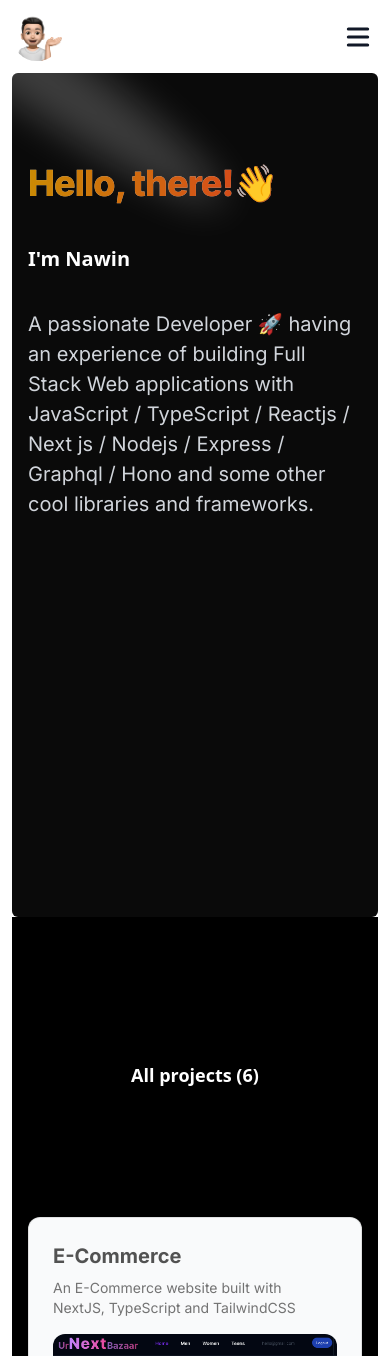
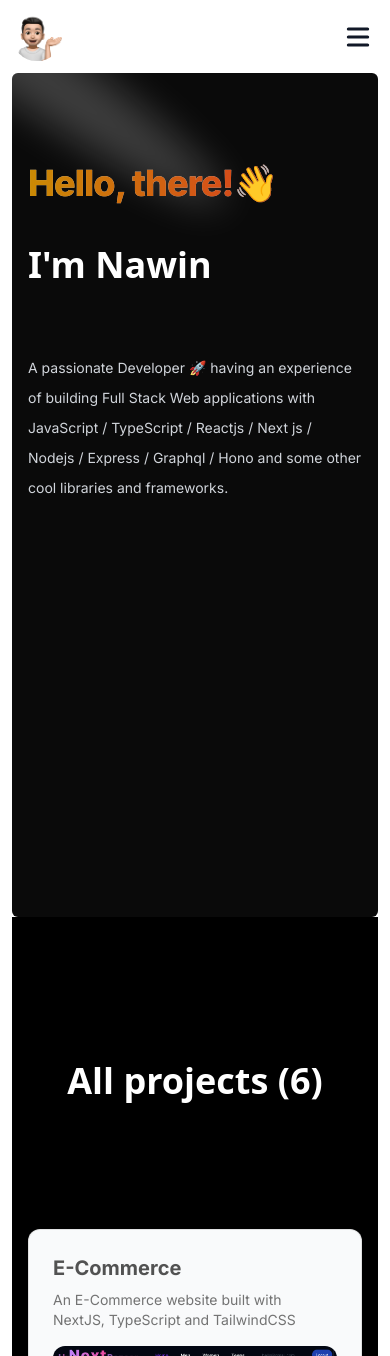
Before and after one commit to nawinsharma/Nawin, a Next.js app: page / in a window 390 px wide. Shown: the top 1356 px of the page. Built offline with nearby package versions, Linux system fonts and the light colour scheme.

Commit message:
:sparkles:css fix

```diff
--- a/src/app/components/Hero.tsx
+++ b/src/app/components/Hero.tsx
@@ -22,11 +22,11 @@ export function HeroSection() {
           </div>
         </h1>
         <div className="flex items-center gap-5">
-          <span className="text-xl sm:text-3xl md:text-7xl text-center font-sans font-bold mb-[17px]8 text-white">
+        <span className="text-4xl sm:text-5xl md:text-7xl text-center font-sans font-bold mb-8 text-white">
             I&apos;m Nawin
           </span>
         </div>
-        <div className="mt-9 w-full flex text-gray-300  text-[20px] max-w-3xl leading-[30px]">
+        <div className="mt-9 w-full flex text-gray-300  text-sm  md:text-xl max-w-3xl leading-[30px]">
           A passionate Developer 🚀 having an experience of building Full Stack Web applications with JavaScript / TypeScript / Reactjs / Next js / Nodejs / Express / Graphql /  Hono   and some other cool libraries and frameworks.
         </div>
       </div>
--- a/src/app/components/Projects.tsx
+++ b/src/app/components/Projects.tsx
@@ -8,7 +8,7 @@ import Link from "next/link";
 export function Projects() {
     return (
         <div id="projects" className="min-h-screen bg-black py-12 pt-36">
-            <h1 className="text-lg md:text-7xl text-center font-sans font-bold mb-8 text-white">All projects ({projectsData.details.length})</h1>
+            <h1 className="text-4xl md:text-7xl text-center font-sans font-bold mb-8 text-white">All projects ({projectsData.details.length})</h1>
             <div className="flex flex-wrap justify-center">
                 {projectsData.details.map((project) => (
                     <CardContainer  key={`${project.demoLink}`} className="inter-var m-4">
```
